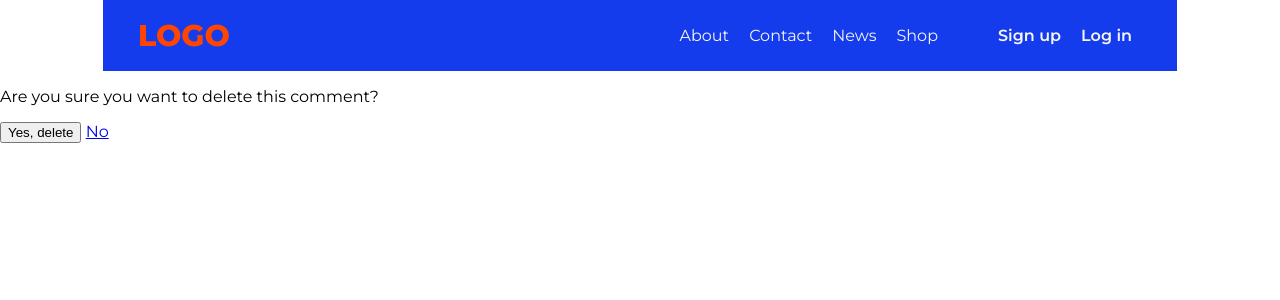
After one commit to jokonoo/Ecommerce-shop, a Django app: page /comment/1/delete in a window 1280 px wide. The commit adds this page. Shown: the top 300 px of the page. Run offline with Django 3.2, Linux system fonts and the light colour scheme; tables that the repository leaves empty hold one stand-in row (values such as "Sample post"); parts of the project's set-up code (start-up, migrations or seed data) failed here and were passed over.

Commit message:
added editing news, deleting news

```diff
--- /dev/null
+++ b/BASE_APP/templates/BASE_APP/commentedit.html
@@ -0,0 +1 @@
+{% extends 'BASE_APP/createnews.html' %}
--- /dev/null
+++ b/BASE_APP/templates/BASE_APP/deletecomment.html
@@ -0,0 +1,8 @@
+{% extends 'BASE_APP/index.html' %}
+{% block content %}
+	<form method = 'POST'> {% csrf_token %}
+		<p>Are you sure you want to delete this comment?</p>
+	    <button type = 'submit'> Yes, delete </button>
+	    <a href = "{% url 'website-detailnews' object.news.pk %}"> No </a>
+	</form>
+{% endblock content %}
--- a/BASE_APP/templates/BASE_APP/detailnews.html
+++ b/BASE_APP/templates/BASE_APP/detailnews.html
@@ -3,7 +3,7 @@
 <h1>{{object.title}} </h1>
 <p>{{object.content}}</p>
 {% if object.author == user %}
-	<li><a href= "{% url 'website-updatenews' object.pk %}" >Update</a></li>
+	<li><a href= "{% url 'website-updatenews' object.pk %}" >Edit</a></li>
 	<li><a href= "{% url 'website-deletenews' object.pk %}" >Delete</a></li>
 {% endif %}
 <form method = 'POST'>
@@ -15,5 +15,9 @@
 	<h3>{{o.author.username}} </h3>
 	<p>{{o.content}}</p>
 	<p>{{o.date}}</p>
+	{% if o.author == user %}
+		<a href = "{% url 'comment-update' pk=o.pk %}"> Edit </a>
+		<a href = "{% url 'comment-delete' pk=o.pk %}"> Delete </a>
+	{% endif %}
 {% endfor %}
 {% endblock content %}
--- a/BASE_APP/urls.py
+++ b/BASE_APP/urls.py
@@ -8,6 +8,7 @@ urlpatterns = [
     path('news/<int:pk>/update', views.UpdateNewsView.as_view(), name = 'website-updatenews'),
     path('news/<int:pk>/delete', views.DeleteNewsView.as_view(), name = 'website-deletenews'),
     path('news/<int:pk>', views.news_detail_view, name = 'website-detailnews'),
-    #path('news/<int:pk>', views.NewsDetailView.as_view(), name = 'website-detailnews'),
+    path('comment/<int:pk>/edit', views.comment_edit_view, name = 'comment-update'),
+    path('comment/<int:pk>/delete', views.CommentDeleteView.as_view(), name = 'comment-delete'),
     path('contact/', views.contact, name ='website-contact')
 ]
--- a/BASE_APP/views.py
+++ b/BASE_APP/views.py
@@ -6,7 +6,7 @@ from .models import News
 from django.contrib.auth.mixins import LoginRequiredMixin, PermissionRequiredMixin, UserPassesTestMixin
 from django.views.generic import ListView, CreateView, DetailView, UpdateView, DeleteView
 from .decorators import permission_checking
-from USER_APP.forms import CreateCommentForm
+from USER_APP.forms import CreateCommentForm , UpdateCommentForm
 from USER_APP.models import Comment
 
 #@permission_checking(['admin'])
@@ -21,25 +21,39 @@ class NewsListView(ListView):
 	queryset = News.objects.all().order_by('-date_posted')
 	template_name = 'BASE_APP/newspage.html'
 
-#class NewsDetailView(DetailView):
-#	model = News
-#	template_name = 'BASE_APP/detailnews.html'
-
 def news_detail_view(request, pk):
 	news = News.objects.get(pk = pk)
 	comments = Comment.objects.all().order_by('date')
 	if request.method == 'POST':
 		form = CreateCommentForm(request.POST)
 		if form.is_valid():
-			new = Comment(author = request.user, content = form.cleaned_data['content'])
+			new = form.save(commit = False)
+			new.author = request.user
+			new.news = news
 			new.save()
 			return redirect('website-detailnews', pk = pk)
 	else:
 		form = CreateCommentForm()
-	return render(request, 'BASE_APP/detailnews.html', context = {'object' : news, 'comments' : comments, 'form' : form}  )
+	return render(request, 'BASE_APP/detailnews.html', context = {'object' : news, 'comments' : comments, 'form' : form})
 
+def comment_edit_view(request, pk):
+	comment = Comment.objects.get(pk = pk)
+	if request.user == comment.author:
+		if request.method == 'POST':
+			form = UpdateCommentForm(request.POST, instance = comment)
+			if form.is_valid():
+				form.save()
+				return redirect('website-detailnews', comment.news.pk)
+		else:
+			form = UpdateCommentForm(instance = comment)
+	else:
+		return redirect('website-detailnews', comment.news.pk)
+	return render(request, 'BASE_APP/commentedit.html', context = {'form' : form})
 
-
+class CommentDeleteView(DeleteView):
+	model = Comment
+	template_name = 'BASE_APP/deletecomment.html'
+	success_url = reverse_lazy('website-news')
 
 class CreateNewsView(LoginRequiredMixin, PermissionRequiredMixin ,CreateView):
 	permission_required = 'BASE_APP.can_create_news'
--- a/USER_APP/admin.py
+++ b/USER_APP/admin.py
@@ -1,6 +1,7 @@
 from django.contrib import admin
-from .models import Profile, ShippingAddress
+from .models import Profile, ShippingAddress, Comment
 # Register your models here.
 
 admin.site.register(Profile)
 admin.site.register(ShippingAddress)
+admin.site.register(Comment)
--- a/USER_APP/models.py
+++ b/USER_APP/models.py
@@ -2,6 +2,7 @@ from django.db import models
 from django.contrib.auth.models import User
 from PIL import Image
 from django.utils import timezone
+from BASE_APP.models import News
 
 class Profile(models.Model):
 	user = models.OneToOneField(User, on_delete = models.CASCADE)
@@ -24,6 +25,7 @@ class Profile(models.Model):
 
 class Comment(models.Model):
 	author = models.ForeignKey(User, on_delete = models.DO_NOTHING)
+	news = models.ForeignKey(News, on_delete = models.CASCADE, null = True, default = None)
 	content = models.TextField()
 	date = models.DateTimeField(default = timezone.now)
 
```
Also changed, not shown: USER_APP/forms.py (+7 -1 lines), USER_APP/migrations/0008_comment_news.py (added).
